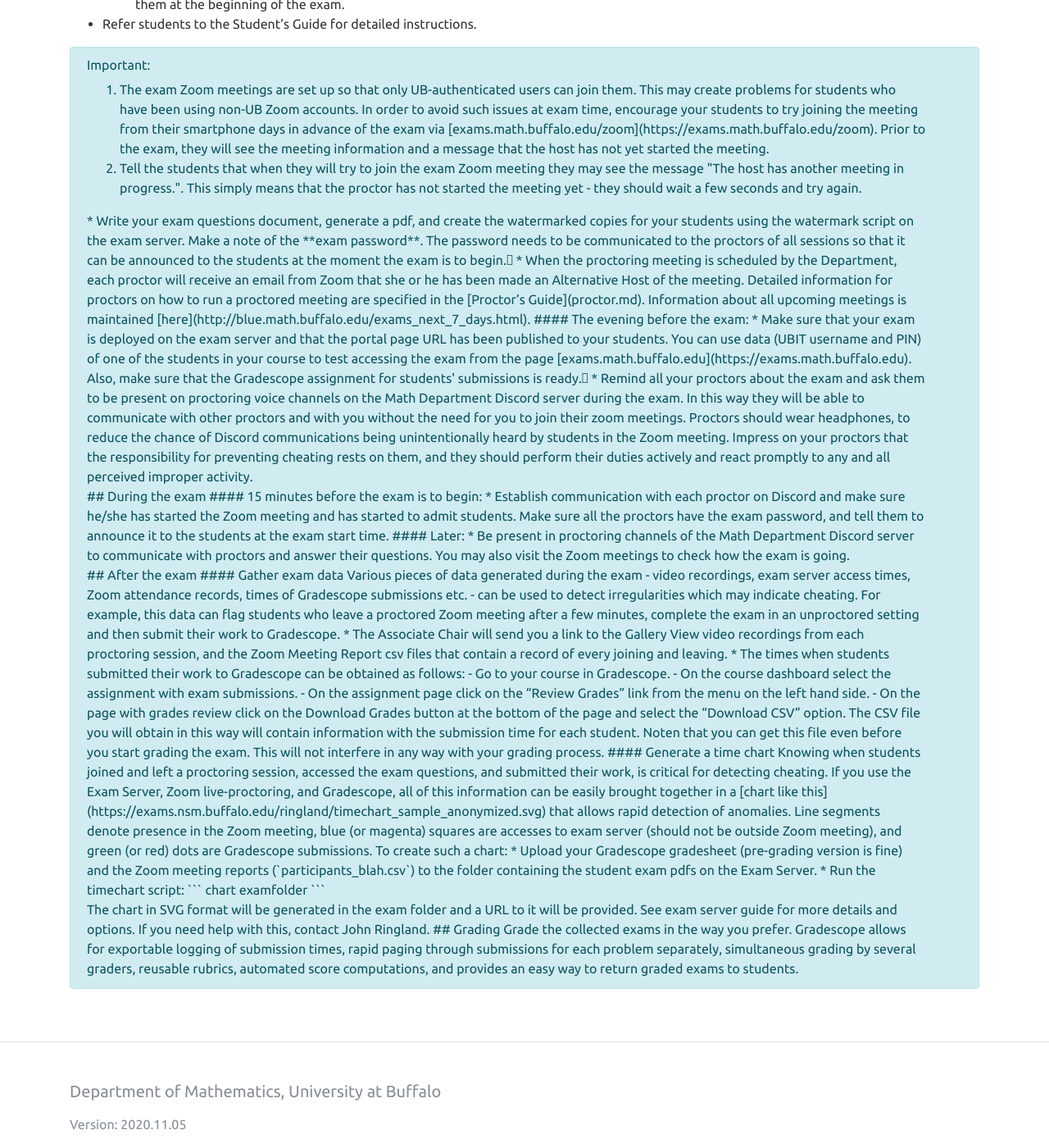
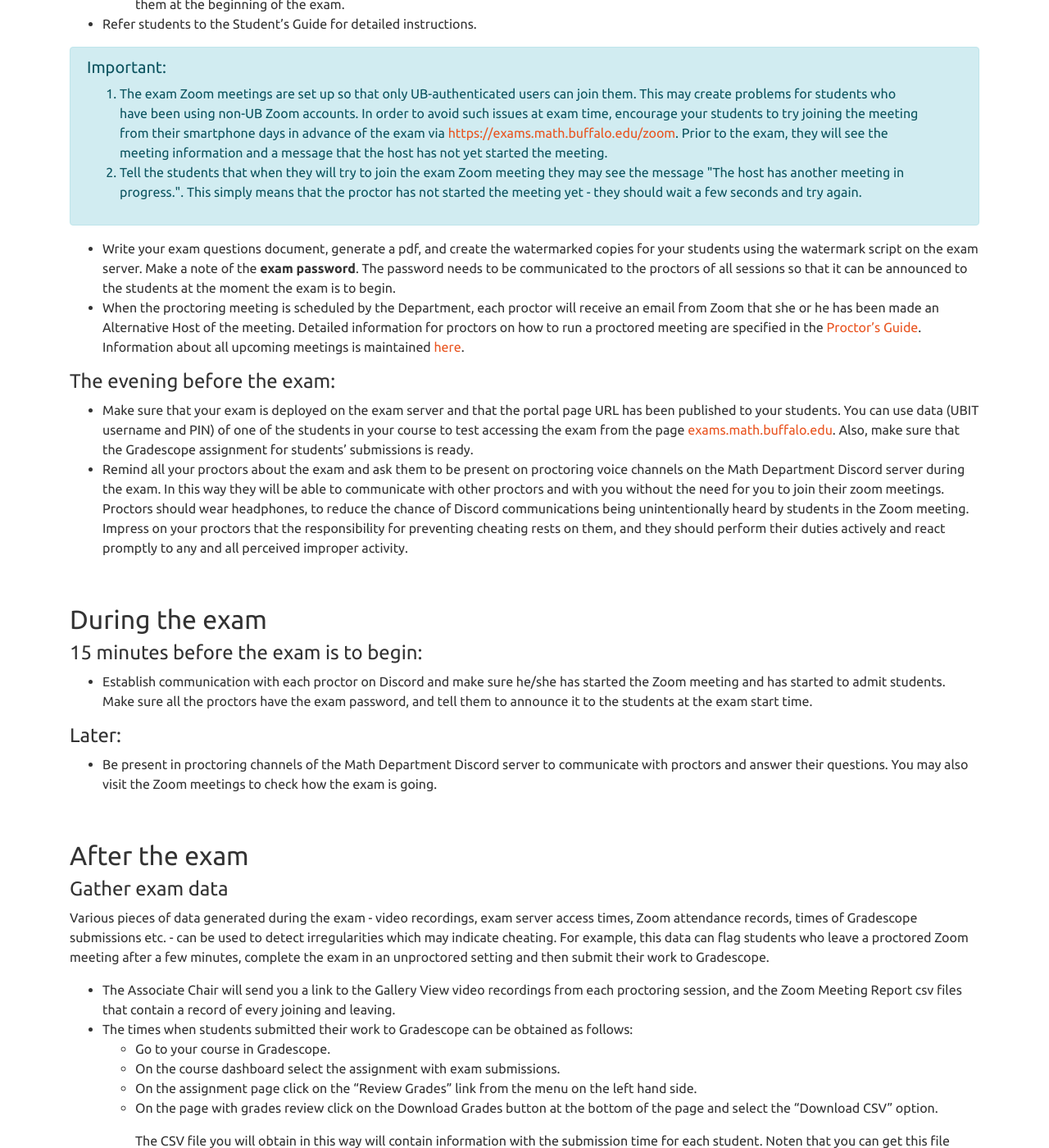
Before and after one commit to ub-math/exam_guides, a Jekyll site: the page built from docs/instructor.md, in a window 1280 px wide and 1400 px high, scrolled down 2876 px. Shown: the whole window at 82% size. Built offline with Jekyll 4.4.1, drawn with Linux system fonts in a browser that asks for light colours; some of the changed text lies outside the part shown.

Commit message:
Update instructor.md

```diff
--- a/docs/instructor.md
+++ b/docs/instructor.md
@@ -141,16 +141,17 @@ grading are much more limited and less user friendly than what is available with
 * Refer students to the Student’s Guide for detailed instructions.
 
 <div class="alert alert-dismissible alert-info">
-<h6>Important:</h6>
+<h5>Important:</h5>
 <ol>
 <li>The exam Zoom meetings are set up so that only UB-authenticated users can join them. This may create problems for students
 who have been using non-UB Zoom accounts. In order to avoid such issues at exam time, encourage your students to try joining
-the meeting from their smartphone days in advance of the exam via [exams.math.buffalo.edu/zoom](https://exams.math.buffalo.edu/zoom).
+the meeting from their smartphone days in advance of the exam via <a href="https://exams.math.buffalo.edu/zoom">https://exams.math.buffalo.edu/zoom</a>.
 Prior to the exam, they will see the meeting information and a message that the host has not yet started the meeting.</li>
 
 <li>Tell the students that when they will try to join the exam Zoom meeting they may see the message "The host has another meeting in progress.".
 This simply means that the proctor has not started the meeting yet - they should wait a few seconds and try again. </li>
 </ol>
+</div>
 
 
 * Write your exam questions document, generate a pdf, and create the watermarked copies for your students using the watermark
```
